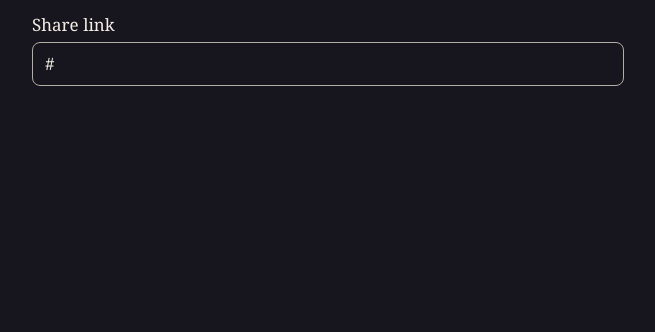
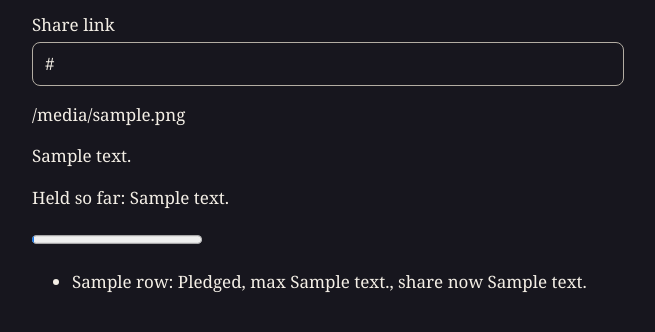
Before and after one commit to Optimistic-max/Last-Call, a Flask app: template templates/admin.html in a window 1280 px wide. Shown: the part 119-451 px from the top of the page, without its empty margins (312-967 px from the left). Run offline with Flask 3, Linux system fonts and the light colour scheme; the template is opened without the code that fills it: most values are stand-ins (such as "Sample title", 1, 10 or a date in 2020); parts of the project's set-up code (start-up, migrations or seed data) failed here and were passed over; some libraries are stand-ins or nearby versions; some web fonts are replaced.

Commit message:
Step 5b C: board (S3, board.json, S2 panel) with seconds_left and estimated shares; D76; pytest --tb=short

```diff
--- a/app.py
+++ b/app.py
@@ -1,7 +1,8 @@
 # Flask routes only (AGENTS.md section 7). Owner: Emmanuel.
 # Malama's M0 task added GET /health (docs/MVP_PLAN.md, M0), so Render can see the app is up and the
 # database answers. Emmanuel's step 2.3 added the startup sandbox guard and the pledge and order routes,
-# step 2.4 the pledge page, step 2.5 settle-on-wake, and step 5b creating and opening an event (S1, S2).
+# step 2.4 the pledge page, step 2.5 settle-on-wake, step 5b creating and opening an event (S1, S2),
+# and step 5b C the board (S3, board.json, and the same board on S2).
 # Routes read the request, call lifecycle.py, and turn its answer into JSON or a page. They do no money math.
 
 import logging
@@ -43,6 +44,21 @@ TOO_BIG_TEXT = "The largest max is %s."
 NO_TITLE_TEXT = "Type a title."
 DEPOSIT_TOO_SMALL_TEXT = "The smallest deposit is %s."
 DEPOSIT_TOO_BIG_TEXT = "The largest deposit is %s."
+# The board's texts, copied from docs/UI_DESIGN.md section 10. DRAFT_TEXT and the time formats are
+# D57's placeholders, and the "Charge failed" word is in BOARD_STATUS_WORDS below.
+DRAFT_TEXT = "This event isn't open yet."
+OPEN_BANNER_TEXT = "Pledging open: %s left"
+LAST_CALL_BANNER_TEXT = "Last call! Goal reached. Join in the next %s and everyone's share drops."
+LOCKING_TEXT = "Locking shares…"
+SETTLED_TEXT = "Done! Club receives %s"
+SETTLED_NO_NET_TEXT = "Charged once. PayPal closes the rest of each hold."    # D54, D57
+NEEDS_ATTENTION_TEXT = "Needs the treasurer's attention"
+CANCELLING_TEXT = "Cancelling holds…"                                         # D45
+EXPIRED_TEXT = "Goal not reached. Every hold was cancelled. Nobody paid."
+GOAL_TEXT = "Goal %s so the club gets a full %s after fees"
+CHARGED_WORD = "Charged %s"
+BOARD_STATUS_WORDS = {"PENDING_PAY": "Pledged", "HELD": "Held", "DECLINED": "Declined",
+                      "FAILED": "Charge failed"}
 
 
 # The one place the app reads the clock (AGENTS.md section 5: time is passed in). Always UTC.
@@ -320,13 +336,16 @@ def share_link_for(event_id):
 
 # S2, the treasurer view. The admin_token in the address is the treasurer's login (D18), so the log
 # names the route only, never the token. An unknown token is a 404 with the general error text, like
-# an unknown event. The board joins this page in step C (D54).
+# an unknown event. The board is the same one S3 shows (board_panel.html, D76).
 @app.route("/admin/<admin_token>")
 def admin_page(admin_token):
     try:
         conn = db.connect(config.DATABASE_URL)
         try:
             event = lifecycle.find_event_by_admin_token(conn, admin_token)
+            facts = None
+            if event is not None:
+                facts = lifecycle.board_facts(conn, event["id"])
         finally:
             conn.close()
     except (RuntimeError, psycopg.Error) as error:
@@ -336,7 +355,149 @@ def admin_page(admin_token):
         return ERROR_TEXT, 404
     return render_template("admin.html", title=event["title"], share_link=share_link_for(event["id"]),
                            can_open=event["status"] == "DRAFT",
-                           open_url=url_for("open_pledging", admin_token=admin_token))
+                           open_url=url_for("open_pledging", admin_token=admin_token),
+                           board=board_for_event(facts, utc_now()))
+
+
+# ---------- Step 5b C: the board (S3 and board.json, docs/UI_DESIGN.md section 10) ----------
+
+# S3, the public board. Settle-on-wake has already run for this request (settle_anything_due).
+@app.route("/e/<int:event_id>")
+def board_page(event_id):
+    try:
+        board = board_for_event_id(event_id)
+    except (RuntimeError, psycopg.Error) as error:
+        logger.warning("GET /e/<id>: database error (%s)", type(error).__name__)
+        return ERROR_TEXT, 503
+    if board is None:
+        return ERROR_TEXT, 404
+    return render_template("board.html", board=board)
+
+
+# The same board as JSON, for Samuel's 10-second refresh. It is exactly the board object, so the page
+# can update key by key. Errors come back as {"message": ...}, like the other JSON routes.
+@app.route("/e/<int:event_id>/board.json")
+def board_json(event_id):
+    try:
+        board = board_for_event_id(event_id)
+    except (RuntimeError, psycopg.Error) as error:
+        logger.warning("GET /e/<id>/board.json: database error (%s)", type(error).__name__)
+        return message_answer(ERROR_TEXT, 503)
+    if board is None:
+        return message_answer(ERROR_TEXT, 404)
+    return jsonify(board)
+
+
+# The board object for one event, or None if there's no such event. Database errors are left to the
+# route, so each one can answer in its own way (a page or JSON).
+def board_for_event_id(event_id):
+    conn = db.connect(config.DATABASE_URL)
+    try:
+        facts = lifecycle.board_facts(conn, event_id)
+    finally:
+        conn.close()
+    if facts is None:
+        return None
+    return board_for_event(facts, utc_now())
+
+
+# Turn lifecycle.board_facts (cents) into the exact board object of UI_DESIGN.md section 10 (finished
+# text). Formatting only: every amount already comes from SQL's SUM (D43) or money.py (rule 2).
+def board_for_event(facts, now):
+    event = facts["event"]
+    seconds = seconds_left(event, now)
+    return {
+        "event_id": event["id"],
+        "title": event["title"],
+        "status": event["status"],
+        "banner_text": banner_text(facts, seconds),
+        "seconds_left": seconds,
+        "goal_text": GOAL_TEXT % (dollars(facts["goal_cents"]), dollars(event["deposit_cents"])),
+        "held_total_text": dollars(facts["held_total_cents"]),
+        "progress_percent": facts["progress_percent"],
+        "pledging_open": lifecycle.pledging_is_open(event, now),
+        "rows": board_row_texts(facts),
+    }
+
+
+# One text row per pledge, in the order board_facts gives them. estimated_share_text is "" except
+# during LAST_CALL, when it shows what this person would pay if last call ended now.
+def board_row_texts(facts):
+    rows = []
+    for row in facts["rows"]:
+        estimated_share_text = ""
+        if row["id"] in facts["estimated_shares"]:
+            estimated_share_text = dollars(facts["estimated_shares"][row["id"]])
+        rows.append({"name": row["name"], "status": row["status"], "status_word": status_word(row),
+                     "max_text": dollars(row["max_cents"]), "estimated_share_text": estimated_share_text})
+    return rows
+
+
+# The word for one row. A CHARGED row shows the share it paid, saved at lock.
+def status_word(row):
+    if row["status"] == "CHARGED":
+        return CHARGED_WORD % dollars(row["share_cents"])
+    return BOARD_STATUS_WORDS.get(row["status"], "")
+
+
+# Whole seconds until pledging closes: last_call_ends during LAST_CALL, hard_deadline while OPEN, never
+# below 0, and 0 if that time is missing (treated as closed, like pledging_is_open). None for every
+# other status, which has no countdown. Samuel's board.js ticks it down live.
+def seconds_left(event, now):
+    if event["status"] == "LAST_CALL":
+        closes_at = event["last_call_ends"]
+    elif event["status"] == "OPEN":
+        closes_at = event["hard_deadline"]
+    else:
+        return None
+    if closes_at is None:
+        return 0
+    seconds = int((closes_at - now).total_seconds())
+    if seconds < 0:
+        return 0
+    return seconds
+
+
+# The banner for the event's status (UI_DESIGN.md section 10). seconds is seconds_left's answer.
+def banner_text(facts, seconds):
+    status = facts["event"]["status"]
+    if status == "DRAFT":
+        return DRAFT_TEXT
+    if status == "OPEN":
+        return OPEN_BANNER_TEXT % time_left_text(seconds)
+    if status == "LAST_CALL":
+        return LAST_CALL_BANNER_TEXT % countdown_text(seconds)
+    if status == "LOCKING" or status == "CHARGING":
+        return LOCKING_TEXT
+    if status == "SETTLED":
+        if facts["club_net_cents"] is None:
+            return SETTLED_NO_NET_TEXT
+        return SETTLED_TEXT % dollars(facts["club_net_cents"])
+    if status == "NEEDS_ATTENTION":
+        return NEEDS_ATTENTION_TEXT
+    if status == "EXPIRED":
+        if facts["any_hold_created"]:
+            return CANCELLING_TEXT
+        return EXPIRED_TEXT
+    return ""
+
+
+# Time left while OPEN: "1 h 5 min", "9 min" or "less than a minute" (D57 placeholder formats).
+# Whole minutes, rounded down.
+def time_left_text(seconds):
+    if seconds < 60:
+        return "less than a minute"
+    minutes = seconds // 60
+    if minutes < 60:
+        return "%d min" % minutes
+    return "%d h %d min" % (minutes // 60, minutes % 60)
+
+
+# The last-call countdown: "4:59", or "1:02:03" from one hour up (D57 placeholder format).
+def countdown_text(seconds):
+    if seconds < 3600:
+        return "%d:%02d" % (seconds // 60, seconds % 60)
+    return "%d:%02d:%02d" % (seconds // 3600, seconds % 3600 // 60, seconds % 60)
 
 
 # "Open pledging": DRAFT -> OPEN through lifecycle.open_event, then back to S2 with a 303.
--- a/templates/admin.html
+++ b/templates/admin.html
@@ -1,7 +1,8 @@
 {% extends "base.html" %}
 {# S2, the treasurer view (docs/UI_DESIGN.md sections 3 and 10). A bare page from Emmanuel's step 5b,
    for Samuel to restyle. This page's address holds the treasurer's private token (D18), and so does
-   open_url: never put either on another page. The board joins this page in step C (D54).
+   open_url: never put either on another page. The board below is the same one S3 shows
+   (board_panel.html, D76); it never holds the token.
    "Share link" is a placeholder label until Samuel approves it (D57). #}
 
 {% block title %}{{ title }}{% endblock %}
@@ -17,4 +18,6 @@
   <button type="submit">Open pledging</button>
 </form>
 {% endif %}
+
+{% include "board_panel.html" %}
 {% endblock %}
--- /dev/null
+++ b/templates/board_panel.html
@@ -0,0 +1,23 @@
+{# The board (docs/UI_DESIGN.md section 10), included by S2 (admin.html) and S3 (board.html), D76.
+   A bare panel from Emmanuel's step 5b C, for Samuel to restyle. It gets one value, board, and every
+   amount and time in it is finished text: this file never formats or adds up money (rule 2).
+   board never holds a token or an email. No JavaScript here: the 10-second refresh is Samuel's
+   board.js, which can read /e/<id>/board.json and tick seconds_left down.
+   "Held so far", "max", "share now" and "Pledge" are placeholder labels until Samuel approves them (D57). #}
+<section class="board" data-event-id="{{ board.event_id }}" data-status="{{ board.status }}">
+  <p class="board-banner" role="status">{{ board.banner_text }}</p>
+  <p>{{ board.goal_text }}</p>
+  <p>Held so far: {{ board.held_total_text }}</p>
+  <progress max="100" value="{{ board.progress_percent }}">{{ board.progress_percent }}%</progress>
+
+  <ul class="board-rows">
+    {% for row in board.rows %}
+    <li data-status="{{ row.status }}">{{ row.name }}: {{ row.status_word }}, max {{ row.max_text }}
+      {%- if row.estimated_share_text %}, share now {{ row.estimated_share_text }}{% endif %}</li>
+    {% endfor %}
+  </ul>
+
+  {% if board.pledging_open %}
+  <p><a href="{{ url_for('pledge_page', event_id=board.event_id) }}">Pledge</a></p>
+  {% endif %}
+</section>
```
Also changed, not shown: docs/DECISIONS.md (+1 -0 lines), docs/TEAM.md (+2 -0 lines), docs/UI_DESIGN.md (+3 -1 lines), lifecycle.py (+95 -0 lines), templates/board.html (added, +10 -0 lines), tests/test_lifecycle.py (+115 -0 lines), tests/test_routes.py (+168 -1 lines).
